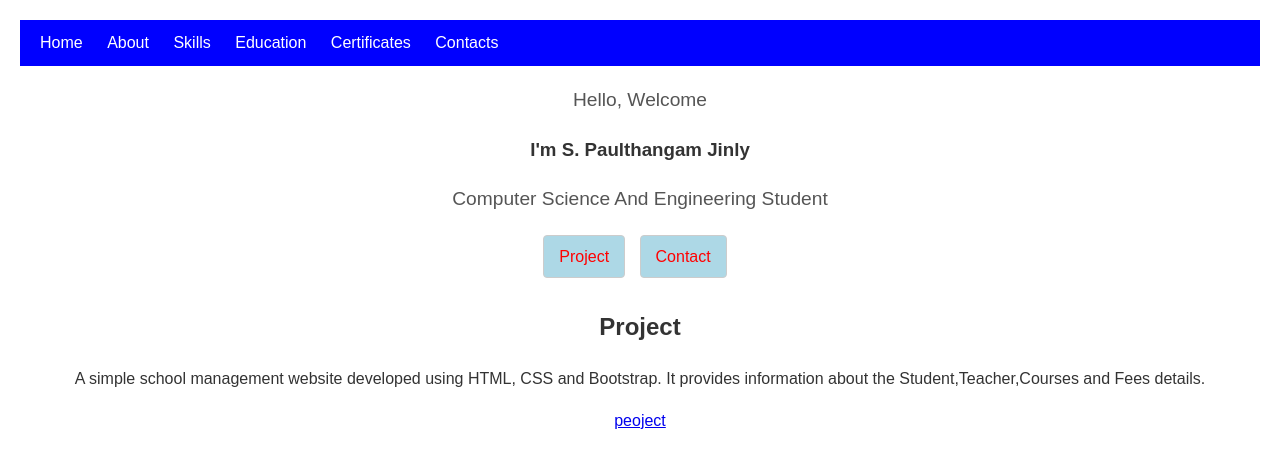
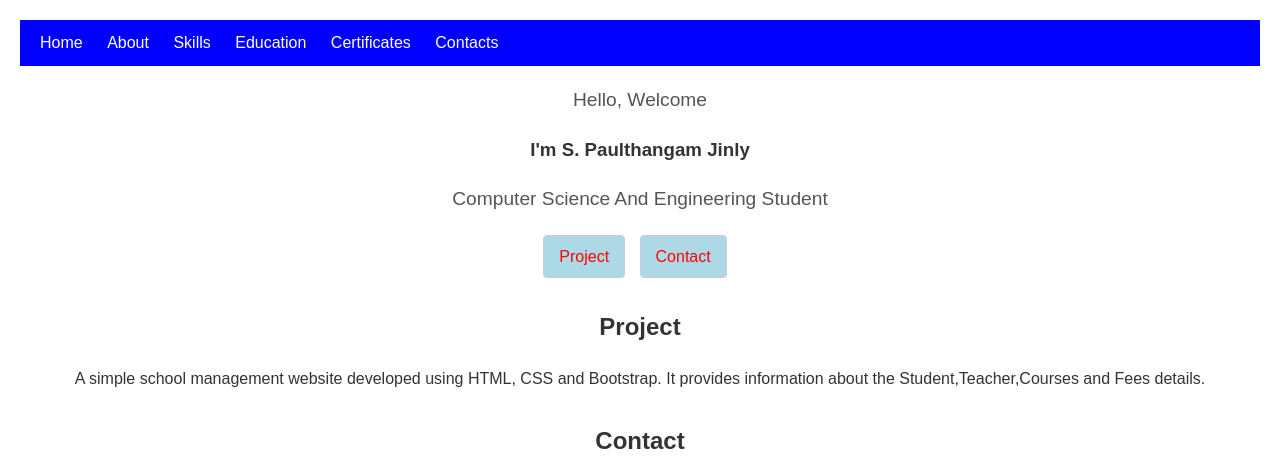
Before and after one commit to jinly1058-jpg/Portfolio-.html, a plain HTML site: page index.html in a window 1280 px wide. Shown: the top 473 px of the page. Drawn offline with Linux system fonts and the light colour scheme.

```diff
--- a/index.html
+++ b/index.html
@@ -138,7 +138,7 @@
                     A simple school management website developed using HTML, CSS and Bootstrap.
                     It provides information about the Student,Teacher,Courses and Fees details.
                 </p>
-                <a href="project.html">peoject</a>
+
 </section>
 
 <section id="contact">
```
